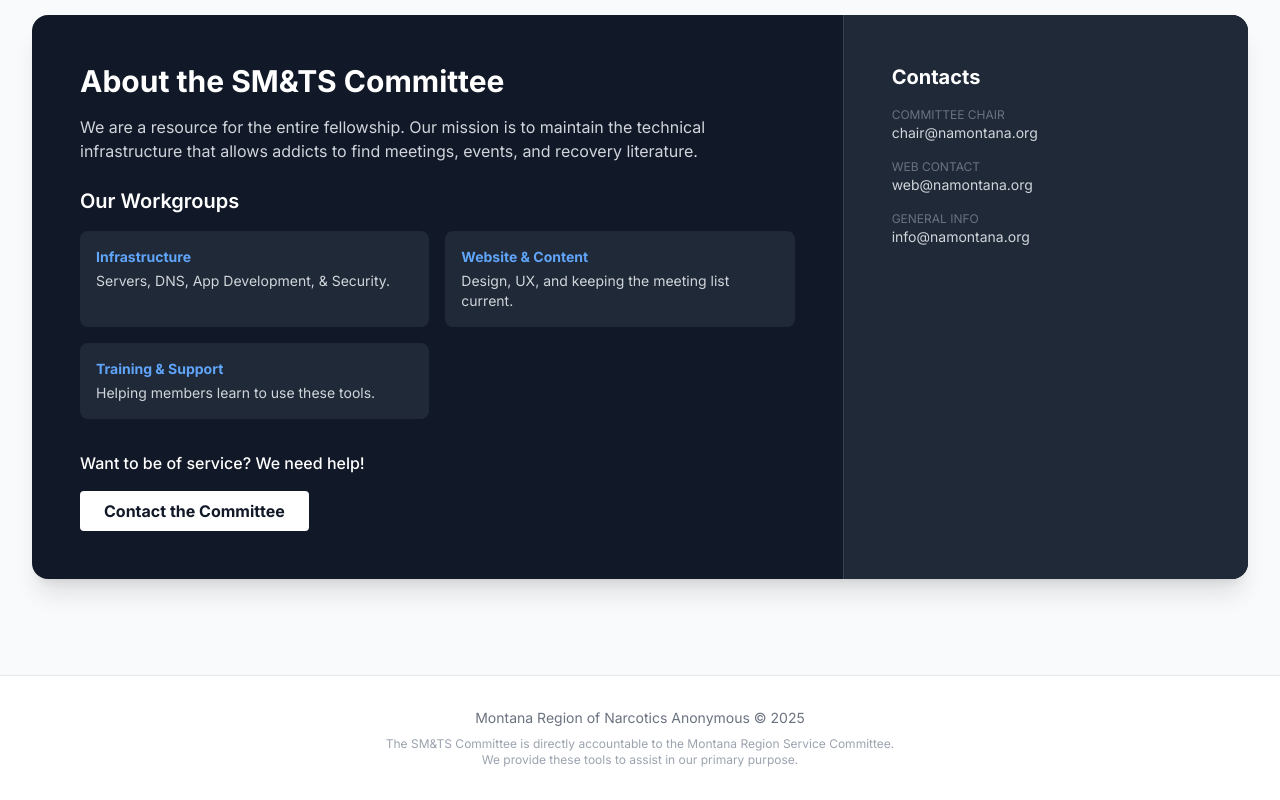
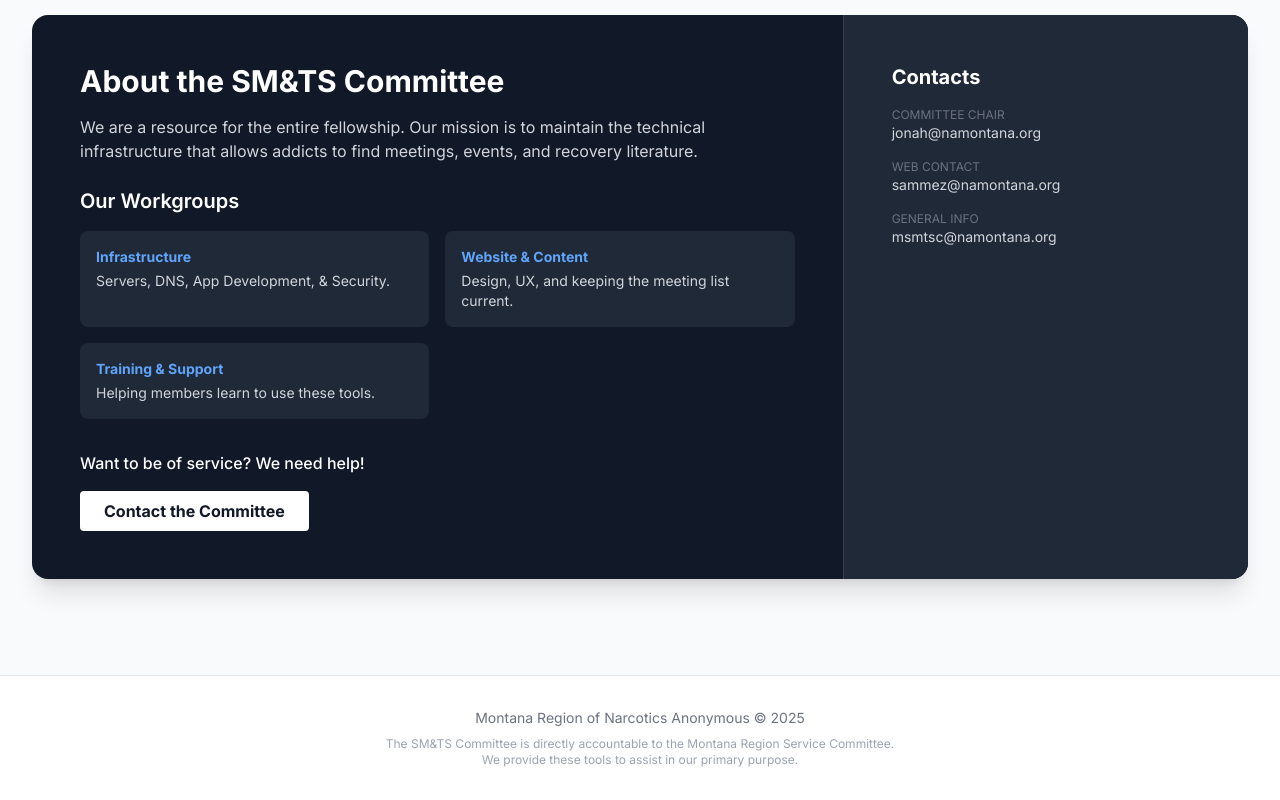
Before and after one commit to namontana/smtsc-web, a plain HTML site: page index.html in a window 1280 px wide. Shown: the part 2136-2936 px from the top of the page. Drawn offline with nearby package versions, Linux system fonts and the light colour scheme.

Commit message:
Update email contacts in index.html

```diff
--- a/index.html
+++ b/index.html
@@ -315,7 +315,7 @@
 
                             <div class="mt-8">
                                 <p class="mb-4 font-medium">Want to be of service? We need help!</p>
-                                <a href="mailto:smts@namontana.org" class="inline-block bg-white text-gray-900 font-bold py-2 px-6 rounded hover:bg-gray-100 transition-colors">
+                                <a href="mailto:msmtsc@namontana.org" class="inline-block bg-white text-gray-900 font-bold py-2 px-6 rounded hover:bg-gray-100 transition-colors">
                                     Contact the Committee
                                 </a>
                             </div>
@@ -325,15 +325,15 @@
                             <ul class="space-y-4 text-sm text-gray-300">
                                 <li>
                                     <span class="block text-gray-500 text-xs uppercase">Committee Chair</span>
-                                    <a href="mailto:chair@namontana.org" class="hover:text-white transition-colors">chair@namontana.org</a>
+                                    <a href="mailto:jonah@namontana.org" class="hover:text-white transition-colors">jonah@namontana.org</a>
                                 </li>
                                 <li>
                                     <span class="block text-gray-500 text-xs uppercase">Web Contact</span>
-                                    <a href="mailto:web@namontana.org" class="hover:text-white transition-colors">web@namontana.org</a>
+                                    <a href="mailto:sammez@namontana.org" class="hover:text-white transition-colors">sammez@namontana.org</a>
                                 </li>
                                 <li>
                                     <span class="block text-gray-500 text-xs uppercase">General Info</span>
-                                    <a href="mailto:info@namontana.org" class="hover:text-white transition-colors">info@namontana.org</a>
+                                    <a href="mailto:msmtsc@namontana.org" class="hover:text-white transition-colors">msmtsc@namontana.org</a>
                                 </li>
                             </ul>
                         </div>
```
